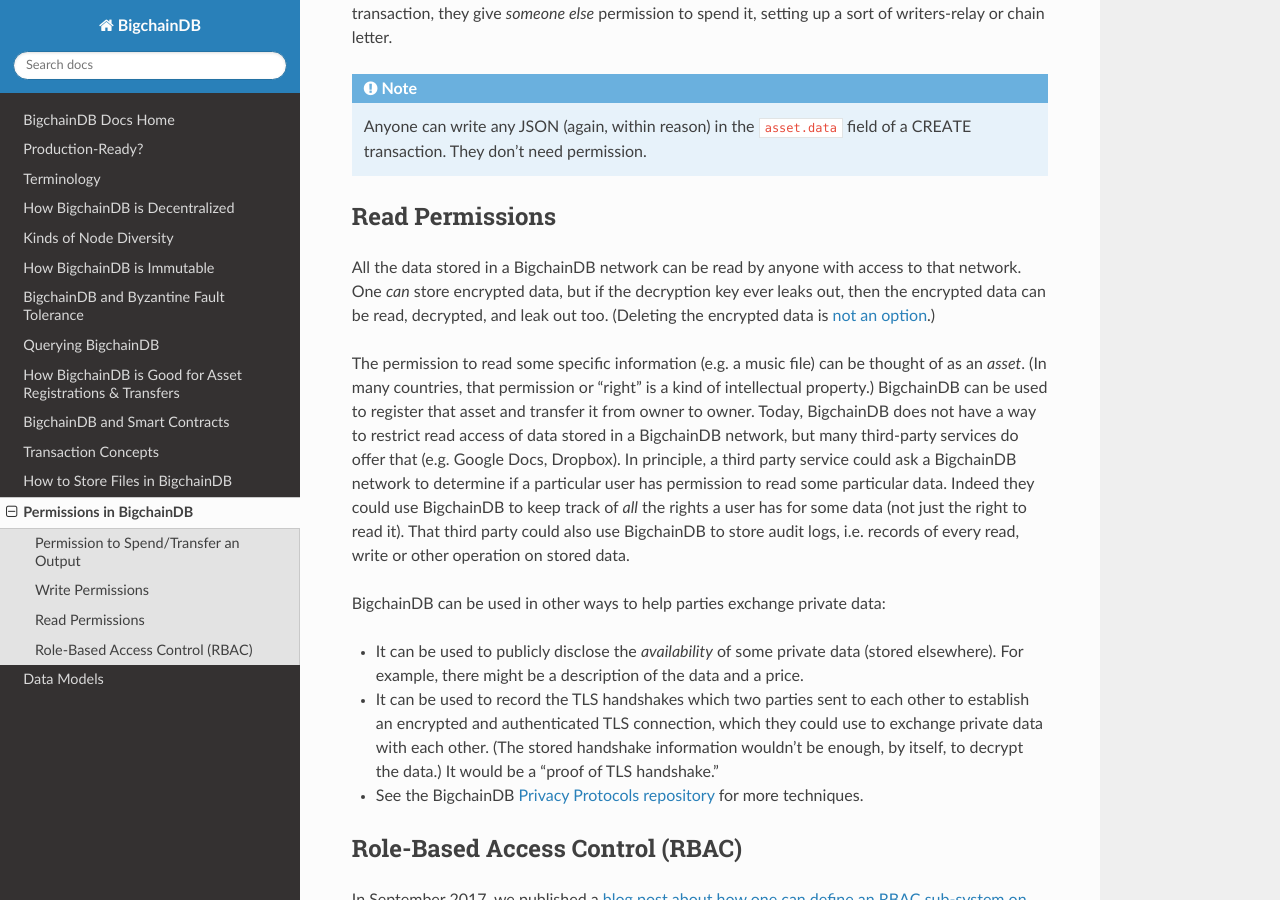
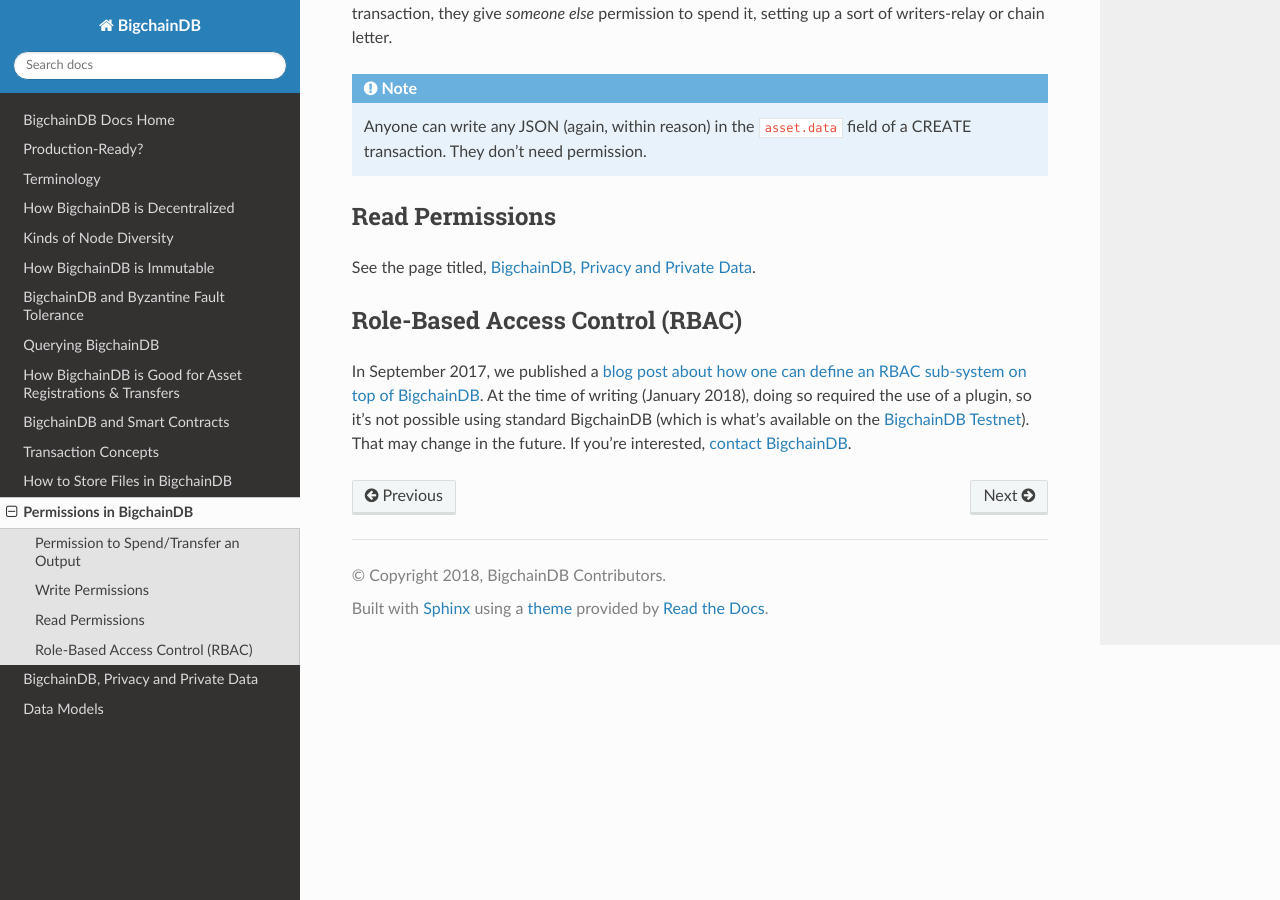
Before and after one commit to bigchaindb/bigchaindb, a Sphinx documentation site: the page built from docs/root/source/permissions.rst, in a window 1280 px wide and 900 px high, scrolled down 1485 px. Built offline with Sphinx 7.4.7 and the Read the Docs theme 2.0.0, drawn with Linux system fonts in a browser that asks for light colours.

Commit message:
Problem: Docs should say more about how to handle privacy & private data
Solution: Write a new docs page about that

```diff
--- a/docs/root/source/index.rst
+++ b/docs/root/source/index.rst
@@ -91,4 +91,5 @@
    transaction-concepts
    store-files
    permissions
+   private-data
    Data Models <https://docs.bigchaindb.com/projects/server/en/latest/data-models/index.html>
--- a/docs/root/source/permissions.rst
+++ b/docs/root/source/permissions.rst
@@ -53,20 +53,7 @@
 Read Permissions
 ================
 
-All the data stored in a BigchainDB network can be read by anyone with access to that network. One *can* store encrypted data, but if the decryption key ever leaks out, then the encrypted data can be read, decrypted, and leak out too. (Deleting the encrypted data is :doc:`not an option <immutable>`.)
-
-The permission to read some specific information (e.g. a music file) can be thought of as an *asset*. (In many countries, that permission or "right" is a kind of intellectual property.)
-BigchainDB can be used to register that asset and transfer it from owner to owner.
-Today, BigchainDB does not have a way to restrict read access of data stored in a BigchainDB network, but many third-party services do offer that (e.g. Google Docs, Dropbox).
-In principle, a third party service could ask a BigchainDB network to determine if a particular user has permission to read some particular data. Indeed they could use BigchainDB to keep track of *all* the rights a user has for some data (not just the right to read it).
-That third party could also use BigchainDB to store audit logs, i.e. records of every read, write or other operation on stored data.
-
-BigchainDB can be used in other ways to help parties exchange private data:
-
-- It can be used to publicly disclose the *availability* of some private data (stored elsewhere). For example, there might be a description of the data and a price.
-- It can be used to record the TLS handshakes which two parties sent to each other to establish an encrypted and authenticated TLS connection, which they could use to exchange private data with each other. (The stored handshake information wouldn't be enough, by itself, to decrypt the data.) It would be a "proof of TLS handshake."
-- See the BigchainDB `Privacy Protocols repository <https://github.com/bigchaindb/privacy-protocols>`_ for more techniques.
-
+See the page titled, :doc:`BigchainDB, Privacy and Private Data <private-data>`.
 
 Role-Based Access Control (RBAC)
 ================================
```
Also changed, not shown: docs/root/source/private-data.rst (added, +100 -0 lines).
